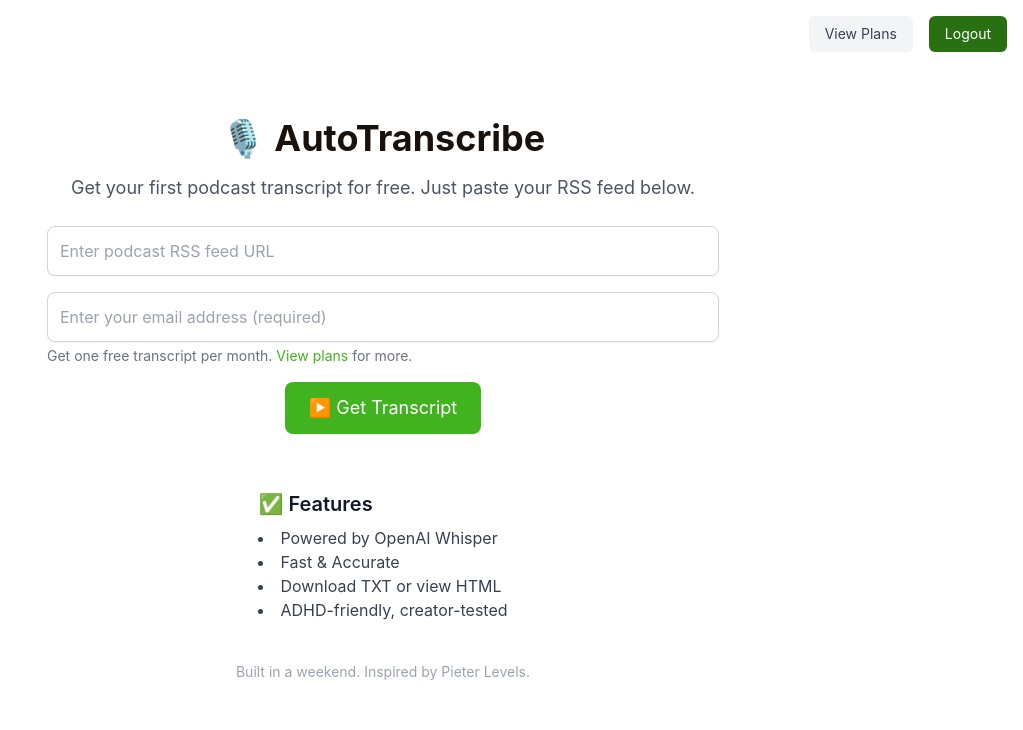
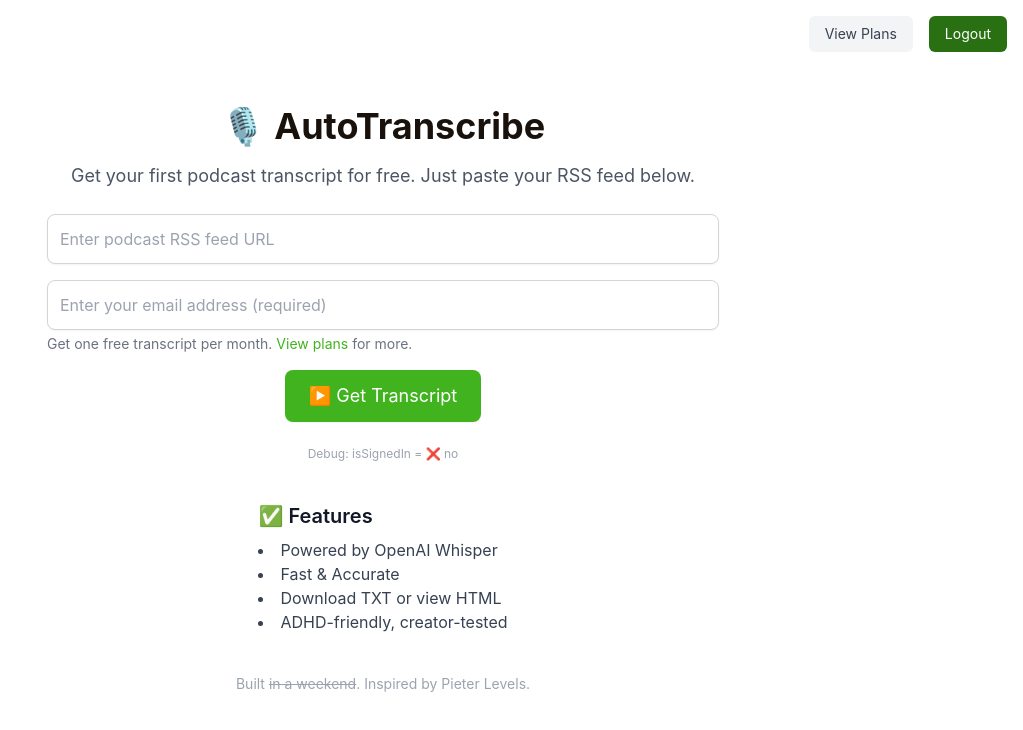
Before and after one commit to markellisdev/autotranscribe-frontend, a Next.js app: page / in a window 1280 px wide. Shown: the top 730 px of the page, without its empty margins (257-1280 px from the left). Built offline with nearby package versions, Linux system fonts and the light colour scheme; no server answers; a web font is replaced by a local one.

Commit message:
✨ Integrate Clerk auth, fix email handling for /api/transcribe, and clean up debug logic

```diff
--- a/app/page.js
+++ b/app/page.js
@@ -23,8 +23,16 @@
 
   const { isSignedIn, user } = useUser();
 
+  const SHOW_DEBUG = process.env.NODE_ENV !== 'production';
+
   const validateEmail = (email) => {
     return email.match(/^[^\s@]+@[^\s@]+\.[^\s@]+$/);
+  };
+
+  const getSafeEmail = () => {
+    if (!isSignedIn || !user) return email;
+    const emailObj = user?.primaryEmailAddress;
+    return typeof emailObj?.emailAddress === "string" ? emailObj.emailAddress : "";
   };
 
   const handleEmailChange = (e) => {
@@ -56,12 +64,22 @@
     setStatus("Processing your request...");
 
     try {
+      const emailObj = user?.primaryEmailAddress;
+      const safeEmail = isSignedIn && typeof emailObj?.emailAddress === "string"
+        ? emailObj.emailAddress
+        : email;
+
+      console.log("📤 Submitting for:", safeEmail, typeof safeEmail);
+
       const response = await fetch('/api/transcribe', {
         method: 'POST',
         headers: {
           'Content-Type': 'application/json',
         },
-        body: JSON.stringify({ rssUrl, email }),
+        body: JSON.stringify({
+          rssUrl,
+          email: safeEmail,
+        }),
       });
 
       if (!response.ok) {
@@ -115,6 +133,7 @@
             )}
           </div>
 
+          {!isSignedIn ? (
             <div>
               <input
                 type="email"
@@ -123,19 +142,28 @@
                 onChange={handleEmailChange}
                 required
                 className={`w-full p-3 rounded-lg shadow-sm transition ${
-                emailError
-                  ? "border-red-500"
-                  : "border-gray-300"
+                  emailError ? "border-red-500" : "border-gray-300"
                 }`}
                 style={{ borderWidth: "1px" }}
               />
               {emailError && (
-              <p className="text-red-500 text-sm mt-1 text-left">Please enter a valid email address</p>
+                <p className="text-red-500 text-sm mt-1 text-left">
+                  Please enter a valid email address
+                </p>
               )}
               <p className="text-sm text-gray-500 mt-1 text-left">
-              Get one free transcript per month. <Link href="/pricing" className="text-primary hover:text-secondary">View plans</Link> for more.
+                Get one free transcript per month.{" "}
+                <Link href="/pricing" className="text-primary hover:text-secondary">
+                  View plans
+                </Link>{" "}
+                for more.
               </p>
             </div>
+          ) : (
+            <p className="text-sm text-gray-600 text-left w-full">
+              You're signed in as <strong>{user.primaryEmailAddress.emailAddress}</strong>
+            </p>
+          )}
         </div>
 
         <button
@@ -153,6 +181,12 @@
         </button>
 
         <p className="text-sm text-gray-400 mt-4">{status}</p>
+
+      {SHOW_DEBUG && (
+        <p className="text-xs text-gray-400 mt-2">
+          Debug: isSignedIn = {isSignedIn ? "✅ yes" : "❌ no"}
+        </p>
+      )}
         {fileUrl && (
           <a
             href={fileUrl}
@@ -174,7 +208,9 @@
         </div>
 
         <footer className="mt-10 text-sm text-gray-400">
-          Built in a weekend. Inspired by Pieter Levels.
+          <span>
+            Built <s>in a weekend</s>. Inspired by Pieter Levels.
+          </span>
         </footer>
       </div>
     </main>
```
Lines whose indentation alone changed are shown as unchanged.
